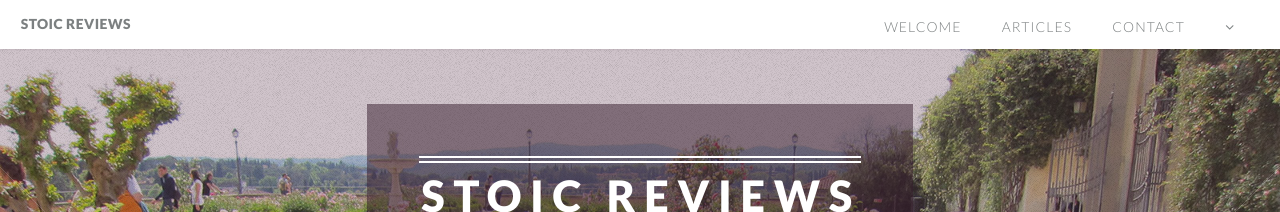
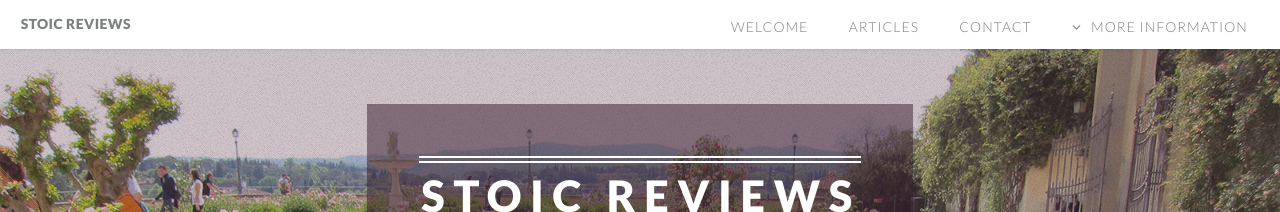
Before and after one commit to jamestomasino/stoicreviews, a Jekyll site: the page built from index.html, in a window 1280 px wide. Shown: the top 212 px of the page. Built offline with Jekyll 4.4.1, drawn with Linux system fonts in a browser that asks for light colours.

Commit message:
configured mobile header

```diff
--- a/_includes/header.html
+++ b/_includes/header.html
@@ -7,10 +7,10 @@
                         <li><a href="/contact">Contact</a></li>
 
 						<li class="submenu">
-							<a href="">&nbsp;</a>
+							<a href="" class="hidemobile">More Information</a>
 							<ul>
 								<li><a href="/about-stoicism">About Stoicism</a></li>
-								<li><a href="/about-stoicreviews">About Stoic Reviews</a></li>
+								<li><a href="/about-stoicreviews" class="special">About Stoic Reviews</a></li>
 								<li><a href="/techniques">Techniques</a></li>
 								<li><a href="/resources">Resources</a></li>
 							</ul>
--- a/js/init.js
+++ b/js/init.js
@@ -28,7 +28,7 @@
 					hidden: true,
 					animation: 'pushY',
 					width: '100%',
-					height: 275,
+					height: 350,
 					html: '<nav data-action="navList" data-args="nav"></nav>',
 					clickToHide: true,
 					swipeToHide: false,
```
